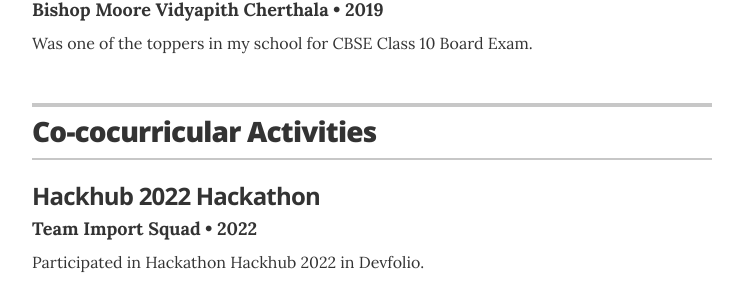
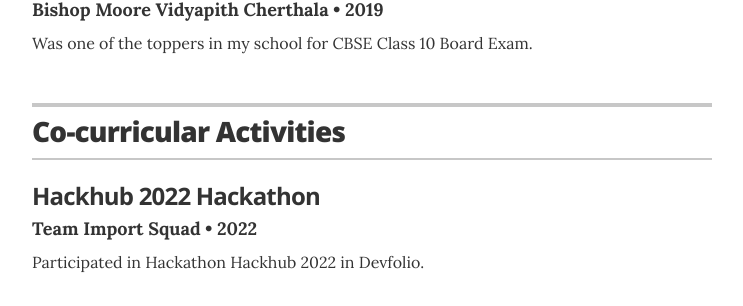
Before and after one commit to rahulvk007/digital-resume, a Jekyll site: the page built from index.html, in a window 1280 px wide and 900 px high, scrolled down 3837 px. Shown: the part 148-454 px from the top of the window, without its empty margins (268-1011 px from the left). Built offline with Jekyll 4.4.1, drawn with Linux system fonts in a browser that asks for light colours.

Commit message:
Update resume.html

```diff
--- a/_layouts/resume.html
+++ b/_layouts/resume.html
@@ -160,7 +160,7 @@
       <section class="content-section">
 
         <header class="section-header">
-          <h2>Co-cocurricular Activities</h2>
+          <h2>Co-curricular Activities</h2>
         </header>
 
         {% for cocurricular in site.data.cocurriculars %}
```
